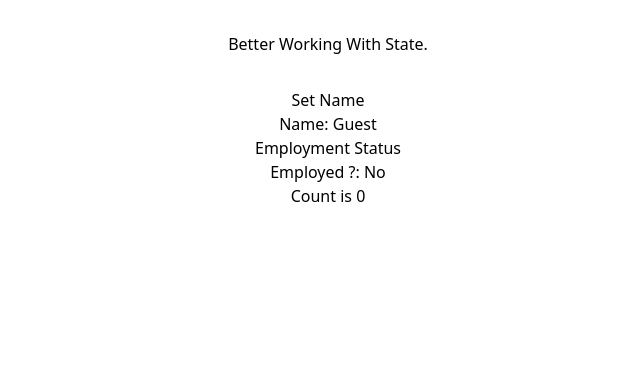
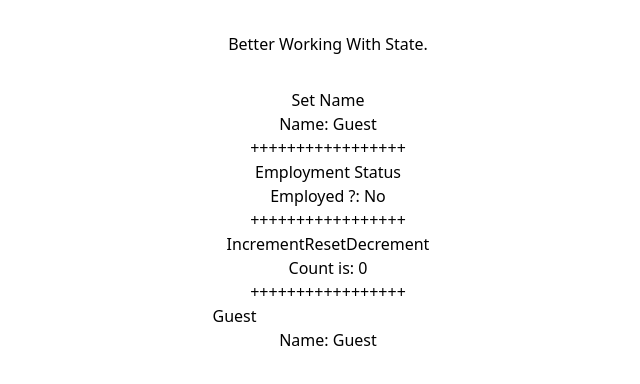
Before and after one commit to kenyansa/cookie-banner-js, a React (Vite) app in the folder my-project/: page / in a window 1280 px wide. Shown: the top 384 px of the page, without its empty margins (312-952 px from the left). Built offline with nearby package versions, Linux system fonts and the light colour scheme.

Commit message:
event handler onChange

```diff
--- a/my-project/src/App.jsx
+++ b/my-project/src/App.jsx
@@ -12,9 +12,19 @@ function App() {
   const increment = () => {
     setCount (count + 1);
   }
+  const decrement = () => {
+    setCount (count - 1);
+  }
+  const reset = () => {
+    setCount (0);
+  }
 //alternatively:  const increment = () => setCount((count) => count + 1)
   const toggleEmploymentStatus = () =>{
     setIsEmployed(!isEmployed);
+  }
+
+  function handleNameChange (event){
+    setName(event.target.value)
   }
   return (
     <>
@@ -24,19 +34,30 @@ function App() {
         onClick={updateName}>
           Set Name
         </button> <br/>
-        <p className='mb-2 font-bold text-lg'>Name: {name}</p>
-
+        <p className='mb-2 font-bold text-lg'>Name: {name}<br/> +++++++++++++++++</p>
         <button className="focus:outline-none text-white bg-purple-700 hover:bg-purple-800 focus:ring-4 focus:ring-purple-300 font-medium rounded-lg text-sm px-5 py-2.5 mb-2 dark:bg-purple-600 dark:hover:bg-purple-700 dark:focus:ring-purple-900"
         onClick={toggleEmploymentStatus}>
           Employment Status
         </button><br />
-        <p className='mb-2 font-bold text-lg'>Employed ?: {isEmployed ? "Yes": "No"}</p>
+        <p className='mb-2 font-bold text-lg'>Employed ?: {isEmployed ? "Yes": "No"} <br/> +++++++++++++++++</p>
 
 
         <button className="text-white bg-gray-800 hover:bg-gray-900 focus:outline-none focus:ring-4 focus:ring-gray-300 font-medium rounded-lg text-sm px-5 py-2.5 me-2 mb-2 dark:bg-gray-800 dark:hover:bg-gray-700 dark:focus:ring-gray-700 dark:border-gray-700"
         onClick={increment}>
-          Count is {count}
+          Increment
         </button>
+        <button className="text-white bg-gray-800 hover:bg-gray-900 focus:outline-none focus:ring-4 focus:ring-gray-300 font-medium rounded-lg text-sm px-5 py-2.5 me-2 mb-2 dark:bg-gray-800 dark:hover:bg-gray-700 dark:focus:ring-gray-700 dark:border-gray-700"
+        onClick={reset}>
+          Reset
+        </button>
+        <button className="text-white bg-gray-800 hover:bg-gray-900 focus:outline-none focus:ring-4 focus:ring-gray-300 font-medium rounded-lg text-sm px-5 py-2.5 me-2 mb-2 dark:bg-gray-800 dark:hover:bg-gray-700 dark:focus:ring-gray-700 dark:border-gray-700"
+        onClick={decrement}>
+          Decrement
+        </button>
+        <p className="font-serif font-bold mb-2">Count is: {count} <br/> +++++++++++++++++</p>
+
+        <input value={name} onChange={handleNameChange}/>
+        <p>Name: {name}</p>
       </div>
     </>
   )
```
